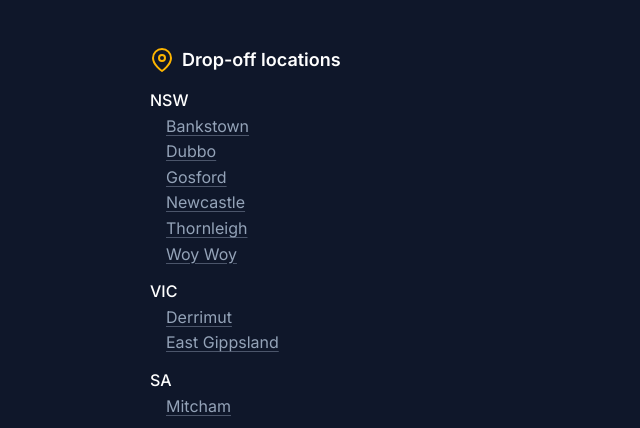
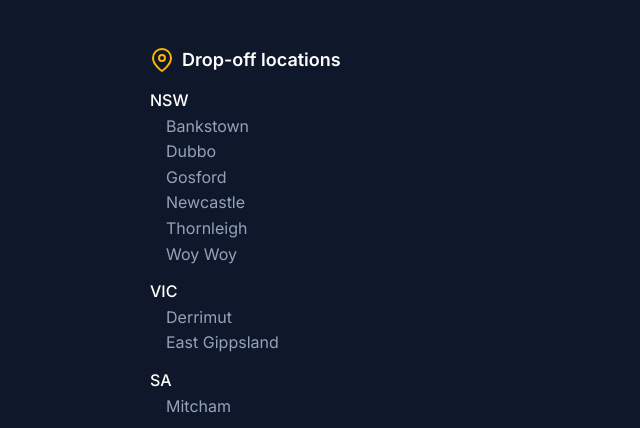
Before and after one commit to jimothydawson/pv-industries, an Astro site: page /contact in a window 1280 px wide. Shown: the part 1042-1470 px from the top of the page, 0-640 px from the left. Built offline with nearby package versions, Linux system fonts and the light colour scheme; Astro itself is replaced by a stand-in of ours.

Commit message:
Revert drop-off map links

```diff
--- a/src/components/PriceCalculator.astro
+++ b/src/components/PriceCalculator.astro
@@ -4,31 +4,19 @@ const contactEmail = "contact@pvindustries.com.au";
 const dropOffLocations = [
   {
     state: "NSW",
-    dropOffs: [
-      { name: "Bankstown", mapUrl: "https://www.google.com/maps/search/?api=1&query=Bankstown%20NSW" },
-      { name: "Dubbo", mapUrl: "https://www.google.com/maps/search/?api=1&query=Dubbo%20NSW" },
-      { name: "Gosford", mapUrl: "https://www.google.com/maps/search/?api=1&query=Gosford%20NSW" },
-      { name: "Newcastle", mapUrl: "https://www.google.com/maps/search/?api=1&query=Newcastle%20NSW" },
-      { name: "Thornleigh", mapUrl: "https://www.google.com/maps/search/?api=1&query=Thornleigh%20NSW" },
-      { name: "Woy Woy", mapUrl: "https://www.google.com/maps/search/?api=1&query=Woy%20Woy%20NSW" }
-    ]
+    dropOffs: ["Bankstown", "Dubbo", "Gosford", "Newcastle", "Thornleigh", "Woy Woy"]
   },
   {
     state: "VIC",
-    dropOffs: [
-      { name: "Derrimut", mapUrl: "https://www.google.com/maps/search/?api=1&query=Derrimut%20VIC" },
-      { name: "East Gippsland", mapUrl: "https://www.google.com/maps/search/?api=1&query=Bairnsdale%20Regional%20Landfill%20200%20Johnstons%20Rd%20Forge%20Creek%20VIC%203875" }
-    ]
+    dropOffs: ["Derrimut", "East Gippsland"]
   },
   {
     state: "SA",
-    dropOffs: [
-      { name: "Mitcham", mapUrl: "https://www.google.com/maps/search/?api=1&query=Mitcham%20SA" }
-    ]
+    dropOffs: ["Mitcham"]
   },
   {
     state: "ACT",
-    dropOffs: [{ name: "Pickup only", mapUrl: null }]
+    dropOffs: ["Pickup only"]
   }
 ];
 
@@ -501,20 +489,7 @@ const socialLinks = [
                     <div class="loc-group">
                       <p class="loc-text">{location.state}</p>
                       {location.dropOffs.map((dropOff) => (
-                        <p class="loc-subtext">
-                          {dropOff.mapUrl ? (
-                            <a
-                              class="loc-link"
-                              href={dropOff.mapUrl}
-                              target="_blank"
-                              rel="noopener noreferrer"
-                            >
-                              {dropOff.name}
-                            </a>
-                          ) : (
-                            dropOff.name
-                          )}
-                        </p>
+                        <p class="loc-subtext">{dropOff}</p>
                       ))}
                     </div>
                   ))}
@@ -590,15 +565,15 @@ const socialLinks = [
   };
 
   var DROP_OFF_POINTS = [
-    { name: 'Bankstown', state: 'NSW', lat: -33.92, lng: 151.03, mapUrl: 'https://www.google.com/maps/search/?api=1&query=Bankstown%20NSW' },
-    { name: 'Dubbo', state: 'NSW', lat: -32.2, lng: 148.9, mapUrl: 'https://www.google.com/maps/search/?api=1&query=Dubbo%20NSW' },
-    { name: 'Gosford', state: 'NSW', lat: -33.11, lng: 151.14, mapUrl: 'https://www.google.com/maps/search/?api=1&query=Gosford%20NSW' },
-    { name: 'Newcastle', state: 'NSW', lat: -32.94, lng: 151.77, mapUrl: 'https://www.google.com/maps/search/?api=1&query=Newcastle%20NSW' },
-    { name: 'Thornleigh', state: 'NSW', lat: -33.74, lng: 151.07, mapUrl: 'https://www.google.com/maps/search/?api=1&query=Thornleigh%20NSW' },
-    { name: 'Woy Woy', state: 'NSW', lat: -33.5, lng: 151.33, mapUrl: 'https://www.google.com/maps/search/?api=1&query=Woy%20Woy%20NSW' },
-    { name: 'Derrimut', state: 'VIC', lat: -37.97, lng: 144.58, mapUrl: 'https://www.google.com/maps/search/?api=1&query=Derrimut%20VIC' },
-    { name: 'East Gippsland', state: 'VIC', lat: -37.83, lng: 147.63, mapUrl: 'https://www.google.com/maps/search/?api=1&query=Bairnsdale%20Regional%20Landfill%20200%20Johnstons%20Rd%20Forge%20Creek%20VIC%203875' },
-    { name: 'Mitcham', state: 'SA', lat: -34.99, lng: 138.65, mapUrl: 'https://www.google.com/maps/search/?api=1&query=Mitcham%20SA' }
+    { name: 'Bankstown', state: 'NSW', lat: -33.92, lng: 151.03 },
+    { name: 'Dubbo', state: 'NSW', lat: -32.2, lng: 148.9 },
+    { name: 'Gosford', state: 'NSW', lat: -33.11, lng: 151.14 },
+    { name: 'Newcastle', state: 'NSW', lat: -32.94, lng: 151.77 },
+    { name: 'Thornleigh', state: 'NSW', lat: -33.74, lng: 151.07 },
+    { name: 'Woy Woy', state: 'NSW', lat: -33.5, lng: 151.33 },
+    { name: 'Derrimut', state: 'VIC', lat: -37.97, lng: 144.58 },
+    { name: 'East Gippsland', state: 'VIC', lat: -37.83, lng: 147.63 },
+    { name: 'Mitcham', state: 'SA', lat: -34.99, lng: 138.65 }
   ];
 
   function getCustomerTypeLabel(type) {
@@ -620,7 +595,6 @@ const socialLinks = [
     bookingOriginStep: 4,
     customInquiryReason: '',
     nearestDropOffLabel: '',
-    nearestDropOffUrl: '',
     quoteTotals: null,
     bookingStepRenderedAt: 0
   };
@@ -741,7 +715,6 @@ const socialLinks = [
       var candidate = {
         name: point.name,
         state: point.state,
-        mapUrl: point.mapUrl,
         roadKm: drive.roadKm
       };
 
@@ -955,20 +928,18 @@ const socialLinks = [
     renderBookingLocationDropdown(searchAustralianPostcodes(q), q);
   }
 
-  function showCustomInquiryForm(reason, originStep, nearestDropOffLabel, nearestDropOffUrl) {
+  function showCustomInquiryForm(reason, originStep, nearestDropOffLabel) {
     state.bookingMode = 'custom';
     state.bookingOriginStep = originStep;
     state.customInquiryReason = reason;
     state.nearestDropOffLabel = nearestDropOffLabel || '';
-    state.nearestDropOffUrl = nearestDropOffUrl || '';
     showStep(5);
   }
 
   function showOutsidePickupForm(suburb) {
     var dropOff = getNearestDropOffRecommendation(suburb);
     var dropOffLabel = dropOff ? dropOff.name + ', ' + dropOff.state : '';
-    var dropOffUrl = dropOff ? dropOff.mapUrl : '';
-    showCustomInquiryForm(buildOutsidePickupReason(suburb), 3, dropOffLabel, dropOffUrl);
+    showCustomInquiryForm(buildOutsidePickupReason(suburb), 3, dropOffLabel);
   }
 
   function showQuoteResult(gateFee, transportFee, total) {
@@ -988,7 +959,6 @@ const socialLinks = [
     state.bookingOriginStep = 4;
     state.customInquiryReason = '';
     state.nearestDropOffLabel = '';
-    state.nearestDropOffUrl = '';
 
     document.getElementById('result-summary').textContent =
       pricing.label + ' quote for ' + state.panelCount + ' panel' + (state.panelCount !== 1 ? 's' : '') +
@@ -1209,20 +1179,9 @@ const socialLinks = [
           : '');
     bookingNotice.classList.toggle('hidden', !bookingNotice.textContent);
     customQuoteRouting.classList.toggle('hidden', !(isCustom && state.nearestDropOffLabel));
-    nearestDropOffHeading.textContent = '';
-    if (state.nearestDropOffLabel) {
-      nearestDropOffHeading.appendChild(document.createTextNode('Your nearest drop off point is '));
-      if (state.nearestDropOffUrl) {
-        var nearestDropOffLink = document.createElement('a');
-        nearestDropOffLink.href = state.nearestDropOffUrl;
-        nearestDropOffLink.target = '_blank';
-        nearestDropOffLink.rel = 'noopener noreferrer';
-        nearestDropOffLink.textContent = state.nearestDropOffLabel;
-        nearestDropOffHeading.appendChild(nearestDropOffLink);
-      } else {
-        nearestDropOffHeading.appendChild(document.createTextNode(state.nearestDropOffLabel));
-      }
-    }
+    nearestDropOffHeading.textContent = state.nearestDropOffLabel
+      ? 'Your nearest drop off point is ' + state.nearestDropOffLabel
+      : '';
 
     bookingNameLabel.textContent = isCustom ? 'Name' : 'Customer Name';
     bookingBusinessLabel.textContent = isCustom
@@ -1269,7 +1228,6 @@ const socialLinks = [
     state.bookingOriginStep = 4;
     state.customInquiryReason = '';
     state.nearestDropOffLabel = '';
-    state.nearestDropOffUrl = '';
     state.quoteTotals = null;
     state.bookingStepRenderedAt = 0;
 
@@ -2005,12 +1963,6 @@ const socialLinks = [
     line-height: 1.35;
   }
 
-  .custom-routing-dropoff a {
-    color: inherit;
-    text-decoration: underline;
-    text-underline-offset: 4px;
-  }
-
   /* ══════════ Type Grid ══════════ */
   .type-grid {
     display: grid;
@@ -2771,19 +2723,6 @@ const socialLinks = [
     color: var(--color-neutral-400);
   }
 
-  .loc-link {
-    color: inherit;
-    text-decoration: underline;
-    text-decoration-color: rgba(148, 163, 184, 0.45);
-    text-underline-offset: 3px;
-    transition: color var(--transition-normal), text-decoration-color var(--transition-normal);
-  }
-
-  .loc-link:hover {
-    color: var(--color-primary);
-    text-decoration-color: var(--color-primary);
-  }
-
   .sidebar-social {
     order: 4;
     margin-top: var(--space-2);
```
